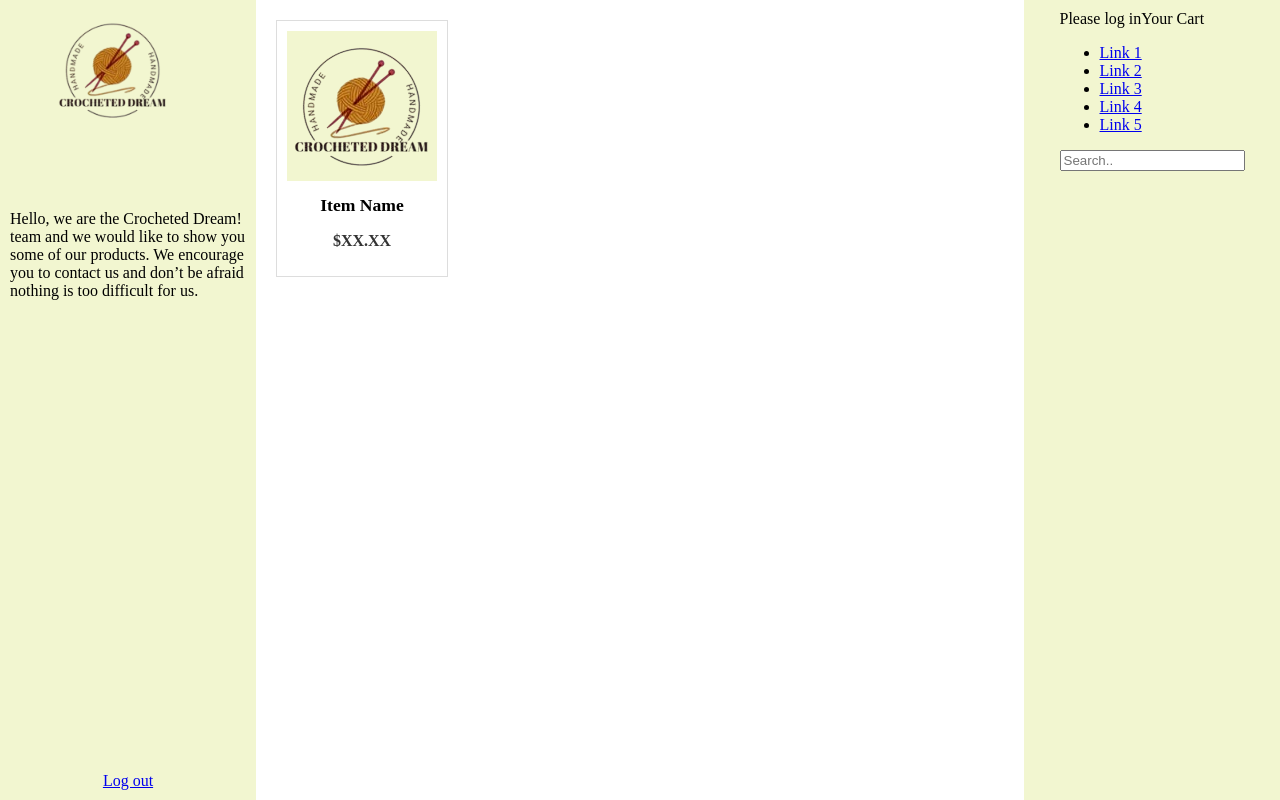
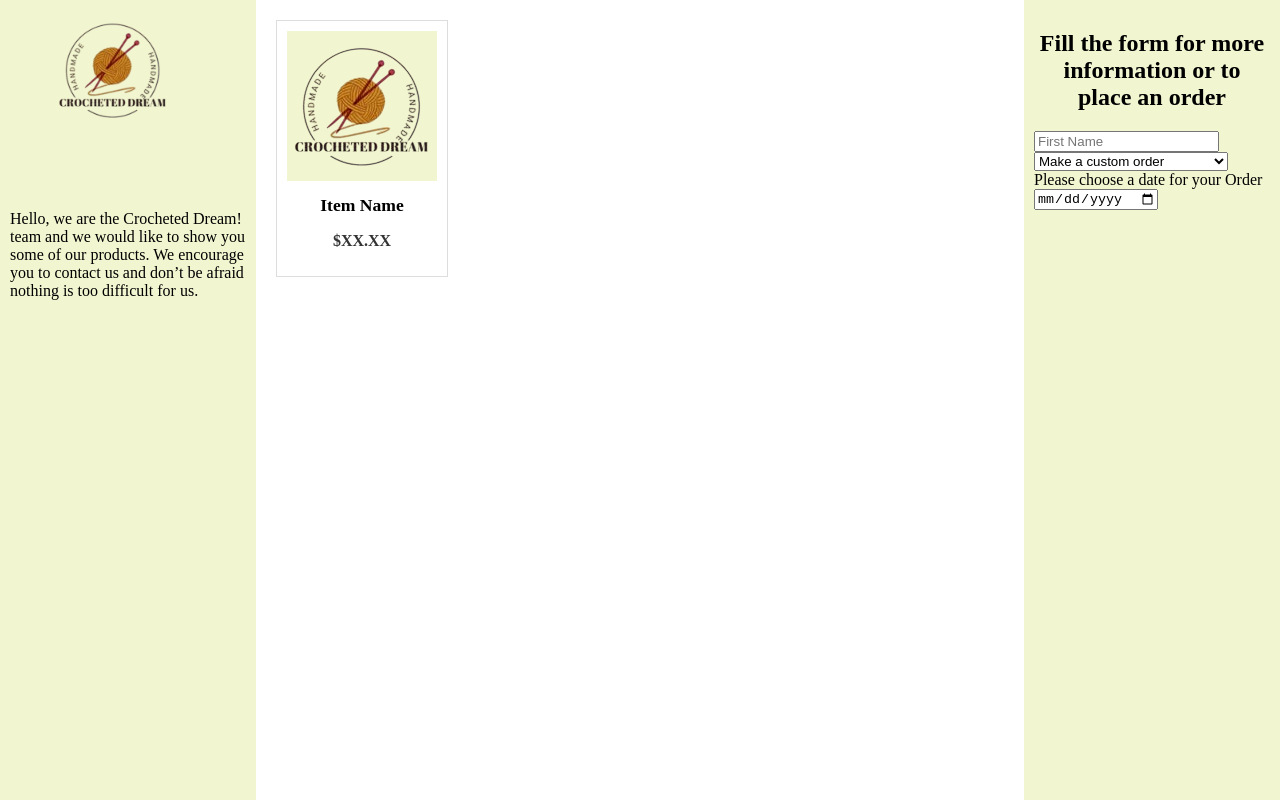
Before and after one commit to AlejandroPerezS/ChrochetedDream, a React (Vite) app: page / in a window 1280 px wide. Built offline with nearby package versions, Linux system fonts and the light colour scheme.

Commit message:
trying to add a form to submit custom orders,review and to get more iformation

```diff
--- a/src/App.jsx
+++ b/src/App.jsx
@@ -3,21 +3,35 @@ import siteLogo from './assets/logo.png';
 import './styles/App.css';
 
 function App() {
-    return (
+    function cutom_order() {
+
+    }
+
+    function order_item() {
+
+    }
+
+    function req_info() {
+
+    }
+
+    function review() {
+
+    }
+
+    let div = <>
         <div className="page">
 
             <div className="nav-bar">
                 <div className="logo">
-                    <img src={siteLogo} alt="Crocheted Dream Logo" />
+                    <img src={siteLogo} alt="Crocheted Dream Logo"/>
                 </div>
                 <div className="about-us">
                     <p>Hello, we are the Crocheted Dream! team and we would like to show you some of our products.
                         We encourage you to contact us and don’t be afraid nothing is too difficult for us.
                     </p>
                 </div>
-                <div className="logout">
-                    <a href="#">Log out</a>
-                </div>
+
             </div>
 
 
@@ -26,7 +40,6 @@ function App() {
                     <div className="product-card">
                         <img src={siteLogo} alt="Item Name"/>
                         <h5>Item Name</h5>
-
                         <p className="price">$XX.XX</p>
                     </div>
 
@@ -37,22 +50,26 @@ function App() {
 
             <div className="menu-container">
                 <div className="menu">
-                    <a className="log-in">Please log in</a>
-                    <a className="cart">Your Cart</a>
-                    <ul className="menu-links">
-                        <li><a href="#">Link 1</a></li>
-                        <li><a href="#">Link 2</a></li>
-                        <li><a href="#">Link 3</a></li>
-                        <li><a href="#">Link 4</a></li>
-                        <li><a href="#">Link 5</a></li>
-                    </ul>
-                    <label>
-                        <input type="text" placeholder="Search.." className="search" />
-                    </label>
+                    <h2> Fill the form for more information or to place an order</h2>
+
+                    <input type="text" placeholder="First Name"/>
+                    <br/>
+                    <select className="select" name="Select the most relevant option">
+                        <option value="order_custom_item" onSelect={cutom_order}>Make a custom order</option>
+                        <option value="order_item" onSelect={order_item}>Make order that is on the site</option>
+                        <option value="req_info" onSelect={req_info}>Request more information</option>
+                        <option value="review" onSelect={review}>Leave a review</option>
+                    </select>
+                    <br/>
+                    <label htmlFor="order_date">Please choose a date for your Order</label>
+                    <br/>
+                    <input type="date" id="order_date"/>
+
                 </div>
             </div>
         </div>
-    );
+    </>;
+    return div;
 }
 
 export default App;
```
